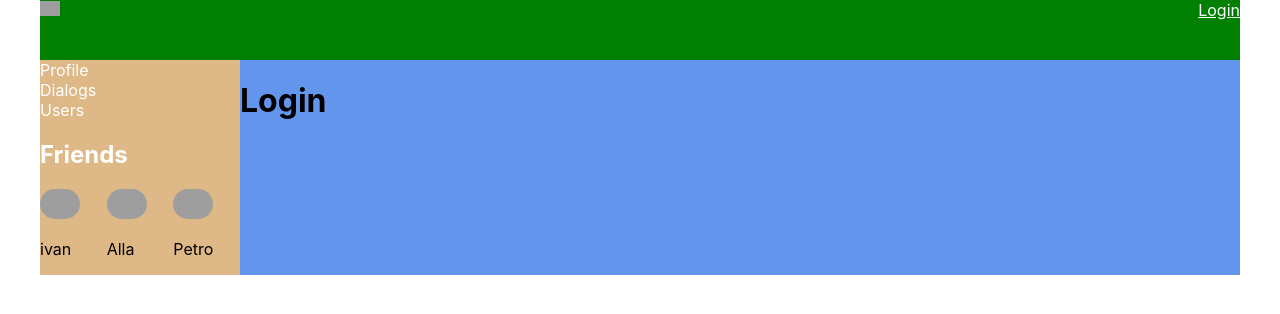
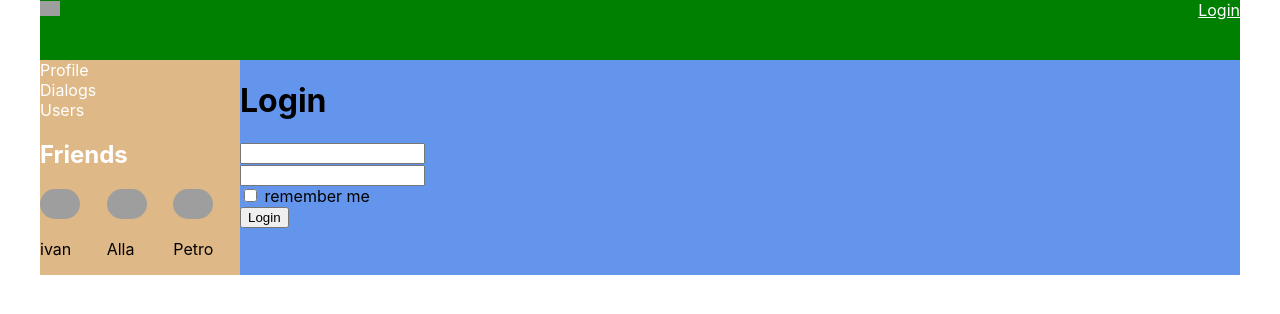
Before and after one commit to Julistah/react-kabzda, a React (Create React App) app: page /login in a window 1280 px wide. Shown: the top 314 px of the page. Built offline with nearby package versions, Linux system fonts and the light colour scheme; no server answers; grey boxes are pictures that could not be loaded.

Commit message:
75 - created a login form using redux-form lib

```diff
--- a/package.json
+++ b/package.json
@@ -15,6 +15,7 @@
     "react-router-dom": "^6.2.1",
     "react-scripts": "^5.0.0",
     "redux": "^4.1.2",
+    "redux-form": "^8.3.8",
     "redux-thunk": "^2.4.1",
     "web-vitals": "^1.1.2"
   },
--- a/src/components/Login/Login.jsx
+++ b/src/components/Login/Login.jsx
@@ -1,7 +1,35 @@
 import React from "react";
+import {Field, reduxForm} from "redux-form";
+
+const LoginForm = (props) => {
+    return (
+        <form onSubmit={props.handleSubmit}>
+            <div>
+                <Field placeholer={"Login"} name={"login"} component="input"/>
+            </div>
+            <div>
+                <Field placeholer={"Password"} name={"password"} component="input"/>
+            </div>
+            <div>
+                <Field component="input" name={"rememberMe"} type="checkbox"/> remember me
+            </div>
+            <div>
+                <button>Login</button>
+            </div>
+        </form>
+    )
+}
+const LoginReduxForm = reduxForm({ form: 'login'})(LoginForm)
 
 const Login = (props) => {
-    return <h1>Login</h1>
+    const onSubmit = (formData) => {
+        console.log(formData);
+    }
+
+    return <div>
+        <h1>Login</h1>
+        <LoginReduxForm onSubmit={onSubmit}/>
+    </div>
 }
 
 export default Login;
--- a/src/redux/redux-store.js
+++ b/src/redux/redux-store.js
@@ -5,6 +5,7 @@
 import friendsReducer from "./friends-reducer";
 import usersReducer from "./users-reducer";
 import authReducer from "./auth-reducer";
+import { reducer as formReducer } from "redux-form"
 
 
 let reducers = combineReducers({
@@ -12,7 +13,8 @@
     dialogsPage: dialogsReducer,
     friendsPage: friendsReducer,
     usersPage: usersReducer,
-    auth: authReducer
+    auth: authReducer,
+    form: formReducer
 })
 
 let store = createStore(reducers, applyMiddleware(thunkMiddleware));
```
Also changed, not shown: 1 other file (tests, documents, lock files or other folders).
